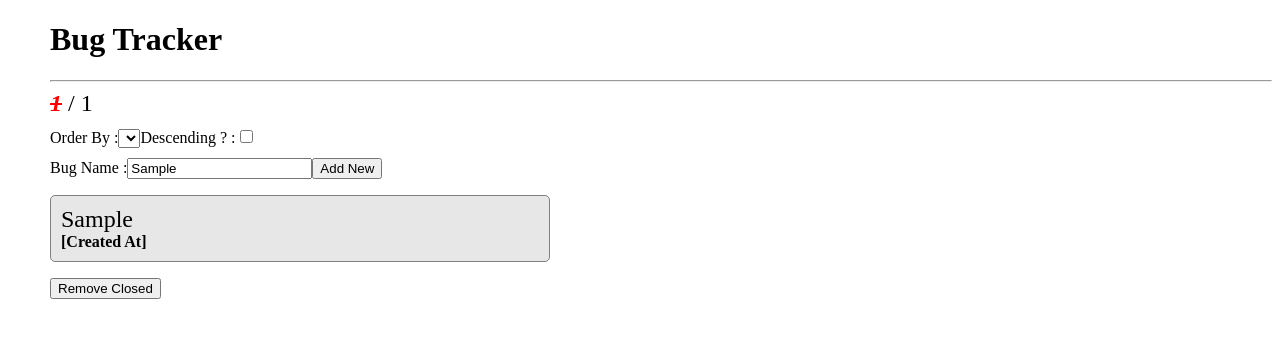
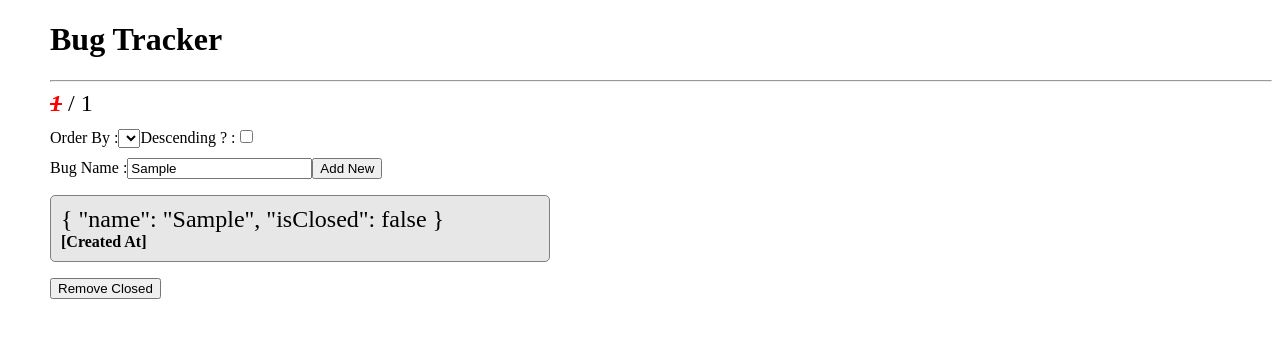
Before and after one commit to tkmagesh/TataElxsi-Angular-Feb-2019, an Angular app in the folder bug-tracker-app/: page / in a window 1280 px wide. Both pictures are taken after typing "Sample" into the empty fields and a click on the button "Add New". Shown: the top 338 px of the page. Built offline with nearby package versions, Linux system fonts and the light colour scheme.

Commit message:
toggling bug

```diff
--- a/bug-tracker-app/src/app/bugTracker/bugTracker.component.html
+++ b/bug-tracker-app/src/app/bugTracker/bugTracker.component.html
@@ -20,7 +20,9 @@
 <section class="list">
 	<ol>
 		<li *ngFor="let bug of bugs">
-			<span class="bugname">{{bug}}</span>
+			<span class="bugname" (click)="onBugNameClick(bug)">
+				{{bug | json}}
+			</span>
 			<div class="datetime">[Created At]</div>
 		</li>
 	</ol>
--- a/bug-tracker-app/src/app/bugTracker/bugTracker.component.ts
+++ b/bug-tracker-app/src/app/bugTracker/bugTracker.component.ts
@@ -1,4 +1,6 @@
 import { Component } from '@angular/core';
+
+import { Bug } from './models/Bug';
 
 @Component({
 	selector : 'app-bug-tracker',
@@ -6,9 +8,17 @@
 })
 export class BugTrackerComponent{
 
-	bugs : string[] = [];
+	bugs : Bug[] = [];
 
 	onAddNewClick(newBugName : string){
-		this.bugs.push(newBugName);
+		let newBug : Bug = {
+			name : newBugName,
+			isClosed : false
+		};
+		this.bugs.push(newBug);
+	}
+
+	onBugNameClick(bug : Bug){
+		bug.isClosed = !bug.isClosed;
 	}
 }
--- /dev/null
+++ b/bug-tracker-app/src/app/bugTracker/models/Bug.ts
@@ -0,0 +1,4 @@
+export interface Bug{
+	name : string,
+	isClosed : boolean
+};
```
